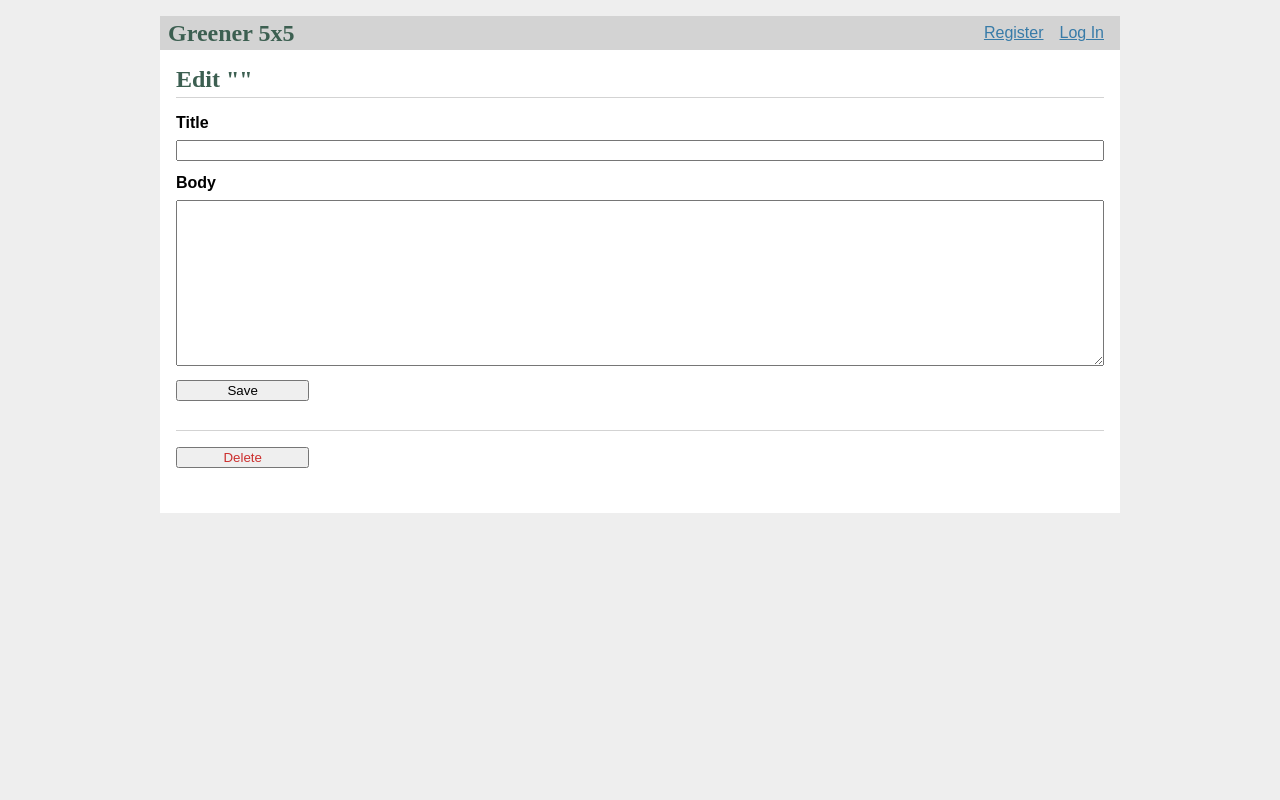
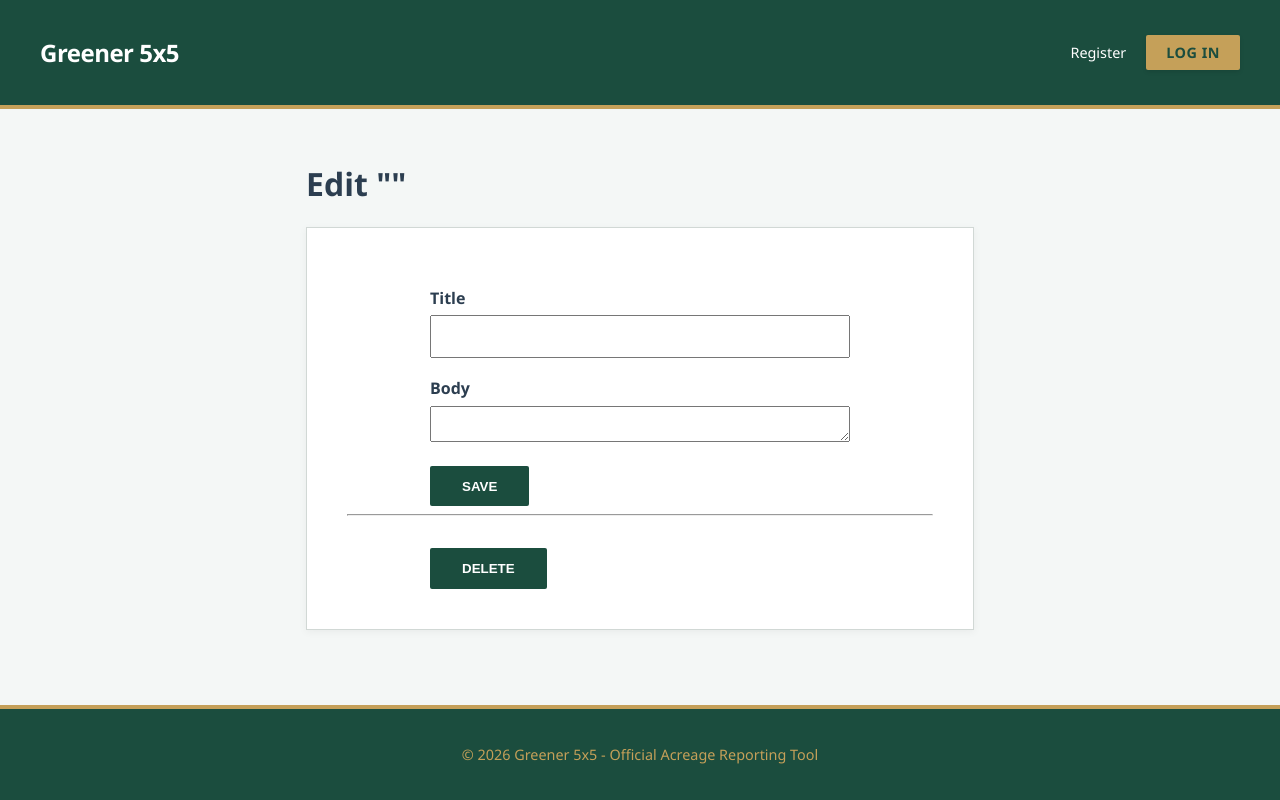
Before and after one commit to RBrucePitt/2026AGHACKATHON, a Flask app: template flaskr/templates/form/update.html in a window 1280 px wide. Run offline with Flask 3, Linux system fonts and the light colour scheme; the template is opened without the code that fills it, so the values that code supplies are empty.

Commit message:
Add files via upload

```diff
--- a/flaskr/static/style.css
+++ b/flaskr/static/style.css
@@ -1,26 +1,217 @@
-html { font-family: sans-serif; background: #eee; padding: 1rem; }
-body { max-width: 960px; margin: 0 auto; background: white; }
-h1 { font-family: serif; color: #3c5f51; margin: 1rem 0; }
-a { color: #377ba8; }
-hr { border: none; border-top: 1px solid lightgray; }
-nav { background: lightgray; display: flex; align-items: center; padding: 0 0.5rem; }
-nav h1 { flex: auto; margin: 0; }
-nav h1 a { text-decoration: none; padding: 0.25rem 0.5rem; }
-nav ul  { display: flex; list-style: none; margin: 0; padding: 0; }
-nav ul li a, nav ul li span, header .action { display: block; padding: 0.5rem; }
-.content { padding: 0 1rem 1rem; }
-.content > header { border-bottom: 1px solid lightgray; display: flex; align-items: flex-end; }
-.content > header h1 { flex: auto; margin: 1rem 0 0.25rem 0; }
-.flash { margin: 1em 0; padding: 1em; background: #cae6f6; border: 1px solid #377ba8; }
-.post > header { display: flex; align-items: flex-end; font-size: 0.85em; }
-.post > header > div:first-of-type { flex: auto; }
-.post > header h1 { font-size: 1.5em; margin-bottom: 0; }
-.post .about { color: slategray; font-style: italic; }
-.post .body { white-space: pre-line; }
-.content:last-child { margin-bottom: 0; }
-.content form { margin: 1em 0; display: flex; flex-direction: column; }
-.content label { font-weight: bold; margin-bottom: 0.5em; }
-.content input, .content textarea { margin-bottom: 1em; }
-.content textarea { min-height: 12em; resize: vertical; }
-input.danger { color: #cc2f2e; }
-input[type=submit] { align-self: start; min-width: 10em; }
+:root {
+  --primary-green: #1b4d3e; /* Professional Forest Green */
+  --accent-gold: #c5a059;   /* Harvest Gold for subtle accents */
+  --bg-light: #f4f7f6;
+  --text-main: #2c3e50;
+  --border-color: #d1d8d5;
+}
+
+/* General Layout */
+body {
+  background-color: var(--bg-light);
+  margin: 0;
+  color: var(--text-main);
+  font-family: 'Segoe UI', Tahoma, Geneva, Verdana, sans-serif;
+  min-height: 100vh;
+  display: flex;           /* Turns on flexbox */
+  flex-direction: column;  /* Stacks items top-to-bottom like pancakes! */
+}
+
+/* Navigation - The "Header" Vibe */
+.main-nav {
+  background-color: var(--primary-green);
+  color: white;
+  padding: 1rem 0;
+  border-bottom: 4px solid var(--accent-gold);
+}
+
+.nav-container {
+  max-width: 1100px;
+  margin: 0 auto;
+  display: flex;
+  justify-content: space-between;
+  align-items: center;
+  padding: 0 2rem;
+}
+
+.logo a {
+  color: white;
+  text-decoration: none;
+  font-weight: 800;
+  font-size: 1.5rem;
+  letter-spacing: -0.5px;
+}
+
+.nav-links {
+  list-style: none;
+  display: flex;
+  gap: 1.5rem;
+  align-items: center;
+  margin: 0;
+}
+
+/* User identity styling */
+.user-info {
+  font-size: 0.9rem;
+  color: #e0e0e0;
+}
+
+/* Content Wrapper */
+.content-wrapper {
+  max-width: 700px;
+  margin: 2rem auto;
+  padding: 0 1rem;
+  width: 100%;             /* Keeps it from shrinking too narrow */
+  box-sizing: border-box;
+  flex: 1;                 /* Forces this middle section to grow */
+}
+
+/* The "Card" Look for Content */
+.main-card {
+  background: white;
+  padding: 2.5rem;
+  border: 1px solid var(--border-color);
+  box-shadow: 0 2px 8px rgba(0,0,0,0.05);
+}
+
+/* Form Elements */
+input[type=submit] {
+  background-color: var(--primary-green);
+  color: white;
+  border: none;
+  padding: 0.8rem 2rem;
+  font-weight: 600;
+  cursor: pointer;
+  border-radius: 2px;
+}
+
+.flash-banner {
+  background-color: #d4edda;
+  color: #155724;
+  padding: 1rem;
+  border-left: 5px solid #28a745;
+  margin-bottom: 1.5rem;
+}
+
+
+/* Navigation Layout */
+.nav-container {
+    max-width: 1200px;
+    margin: 0 auto;
+    display: flex;
+    justify-content: space-between; /* Pushes logo left, links right */
+    align-items: center;
+    padding: 0 1.5rem;
+}
+
+.nav-links {
+    display: flex;
+    align-items: center;
+    list-style: none;
+    gap: 1.25rem; /* Space between buttons */
+    margin: 0;
+    padding: 0;
+}
+
+/* Base link styles in the nav */
+.nav-links a {
+    text-decoration: none;
+    font-weight: 500;
+    font-size: 0.9rem;
+    color: #ffffff;
+    transition: opacity 0.2s;
+}
+
+.nav-links a:hover {
+    opacity: 0.8;
+}
+
+/* The Primary "Log In" Button */
+.btn-login {
+    background-color: #c5a059; /* Harvest Gold */
+    color: #1b4d3e !important; /* Deep Green Text */
+    padding: 0.5rem 1.25rem;
+    border-radius: 2px;
+    font-weight: 700 !important;
+    text-transform: uppercase;
+    font-size: 0.8rem;
+    letter-spacing: 0.5px;
+    box-shadow: 0 2px 4px rgba(0,0,0,0.1);
+}
+
+.btn-login:hover {
+    background-color: #dcb875;
+    opacity: 1 !important;
+}
+
+/* The "Log Out" / Outline Button */
+.btn-outline {
+    border: 1px solid rgba(255, 255, 255, 0.5);
+    padding: 0.4rem 0.8rem;
+    border-radius: 2px;
+}
+
+.btn-outline:hover {
+    background: rgba(255, 255, 255, 0.1);
+    border-color: #ffffff;
+}
+
+/* This forces labels and inputs to stay on their own lines */
+/* Target the form inside the wrapper and main-card */
+.content-wrapper .main-card form {
+    display: flex;
+    flex-direction: column;
+    max-width: 420px;
+    margin: 0 auto;
+}
+
+/* Ensure labels are block-level so they stay on their own lines */
+.main-card label {
+    display: block;
+    margin-top: 1.2rem;
+    margin-bottom: 0.4rem;
+    font-weight: 700;
+}
+
+.main-card input:not([type=submit]) {
+    width: 100%;
+    box-sizing: border-box; /* Crucial for keeping everything in line */
+    padding: 0.75rem;
+}
+
+.main-card form input[type=submit] {
+    margin-top: 1.5rem;      /* This creates the space you want */
+    padding: 0.8rem 2rem;    /* Makes the button chunky and clickable */
+    align-self: flex-start;  /* Stops it from stretching full-width */
+    border-radius: 2px;
+    font-weight: 700;
+    text-transform: uppercase;
+    cursor: pointer;
+}
+
+.main-footer {
+    background-color: #1b4d3e;
+    border-top: 4px solid var(--accent-gold); /* Added the gold line! */
+    padding: 2rem 0;
+    color: #c5a059;
+    text-align: center;
+    width: 100%;
+    flex-shrink: 0; /* Tells the footer to hold its shape */
+}
+
+.footer-container {
+    max-width: 1100px;
+    margin: 0 auto;
+    padding: 0 2rem;}
+
+.main-footer p {
+    margin: 0.25rem 0;
+    font-size: 0.9rem;
+}
+
+.footer-subtext {
+    font-size: 0.75rem !important;
+    text-transform: uppercase;
+    letter-spacing: 1px;
+    opacity: 0.8;
+}
--- a/flaskr/templates/base.html
+++ b/flaskr/templates/base.html
@@ -1,24 +1,54 @@
 <!doctype html>
-<title>{% block title %}{% endblock %} - Flaskr</title>
+<html lang="en">
+<head>
+  <meta charset="utf-8">
+  <meta name="viewport" content="width=device-width, initial-scale=1">
+  <title>{% block title %}{% endblock %} | Greener 5x5</title>
   <link rel="stylesheet" href="{{ url_for('static', filename='style.css') }}">
-<nav>
-  <h1>Greener 5x5</h1>
-  <ul>
+</head>
+<body>
+
+  <nav class="main-nav">
+    <div class="nav-container">
+      <h1 class="logo">
+        <a href="{{ url_for('index') }}">Greener 5x5</a>
+      </h1>
+      <ul class="nav-links">
         {% if g.user %}
-      <li><span>{{ g.user['username'] }}</span>
-      <li><a href="{{ url_for('auth.logout') }}">Log Out</a>
+          <li class="user-info">
+            <strong>{{ g.user['first_name'] }}</strong> ({{ g.user['farm_name'] }})
+          </li>
+          <li><a href="{{ url_for('auth.logout') }}" class="btn-outline">Log Out</a></li>
         {% else %}
-      <li><a href="{{ url_for('auth.register') }}">Register</a>
-      <li><a href="{{ url_for('auth.login') }}">Log In</a>
+          <li><a href="{{ url_for('auth.register') }}">Register</a></li>
+          <li><a href="{{ url_for('auth.login') }}" class="btn-login">Log In</a></li>
         {% endif %}
       </ul>
+    </div>
   </nav>
-<section class="content">
-  <header>
+
+  <main class="content-wrapper">
+
+    {% for message in get_flashed_messages() %}
+      <div class="flash-banner">{{ message }}</div>
+    {% endfor %}
+
+    <header class="page-header">
       {% block header %}{% endblock %}
     </header>
-  {% for message in get_flashed_messages() %}
-    <div class="flash">{{ message }}</div>
-  {% endfor %}
+
+    <section class="main-card">
       {% block content %}{% endblock %}
     </section>
+
+  </main>
+
+</body>
+
+<footer class="main-footer">
+  <div class="footer-container">
+    <p>&copy; 2026 Greener 5x5 - Official Acreage Reporting Tool</p>
+  </div>
+</footer>
+
+</html>
```
Also changed, not shown: flaskr/templates/auth/login.html (+5 -2 lines). Lines whose indentation alone changed are shown as unchanged.
